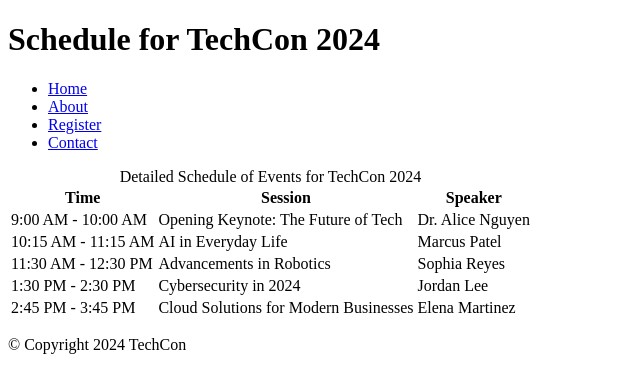
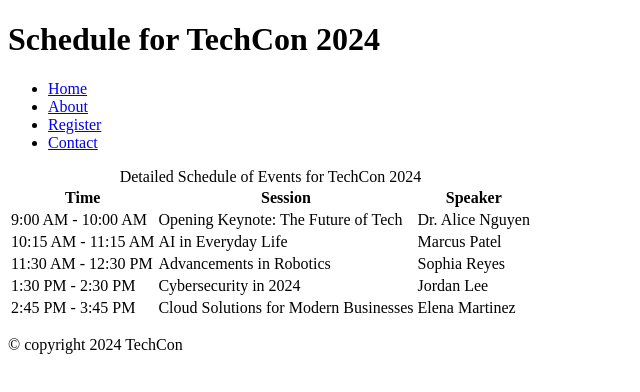
Before and after one commit to millicentkamba/TechCon_HTML, a plain HTML site: page techcon_website/schedule.html in a window 1280 px wide. Shown: the full height of the page, 0-640 px from the left. Drawn offline with Linux system fonts and the light colour scheme.

Commit message:
changes to footer

```diff
--- a/techcon_website/schedule.html
+++ b/techcon_website/schedule.html
@@ -59,7 +59,7 @@
   </main>
 
   <footer>
-    <p>© Copyright 2024 TechCon</p>
+    <p>© copyright 2024 TechCon</p>
   </footer>
 </body>
 </html>
```
